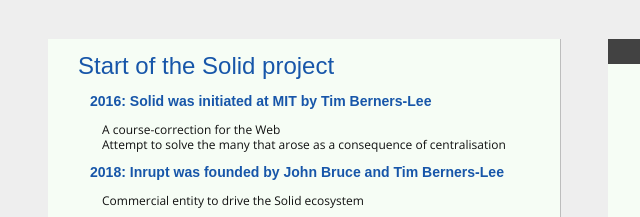
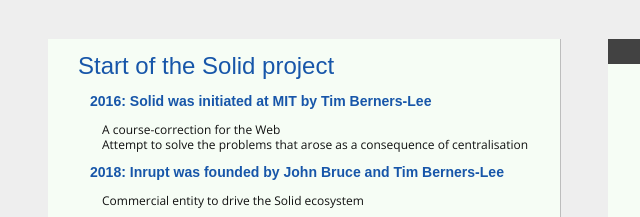
Before and after one commit to rubensworks/slides-2022-eiso-solid, a plain HTML site: page index.html in a window 1280 px wide. Shown: the part 2280-2497 px from the top of the page, 0-640 px from the left. Drawn offline with nearby package versions, Linux system fonts and the light colour scheme; a web font is replaced by a local one.

Commit message:
Deploying to gh-pages from  @ 0118cc49d67b6ed2adf8c1258c5aabd4eae08652 🚀

```diff
--- a/index.html
+++ b/index.html
@@ -168,7 +168,7 @@
           <li>
           	  <h3>2016: Solid was initiated at MIT by Tim Berners-Lee</h3>
 			  <span class="indent">A course-correction for the Web</span><br \>
-              <span class="indent">Attempt to solve the many that arose as a consequence of centralisation</span>
+              <span class="indent">Attempt to solve the problems that arose as a consequence of centralisation</span>
           </li>
           <li>
           	  <h3>2018: Inrupt was founded by John Bruce and Tim Berners-Lee</h3>
```
